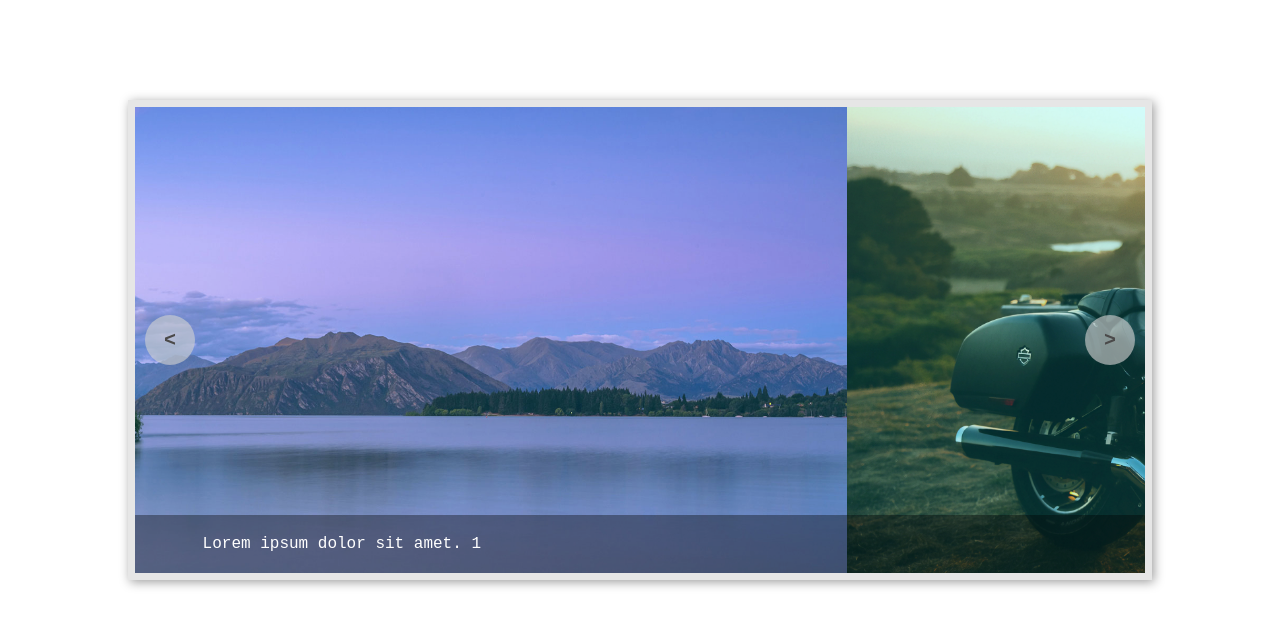
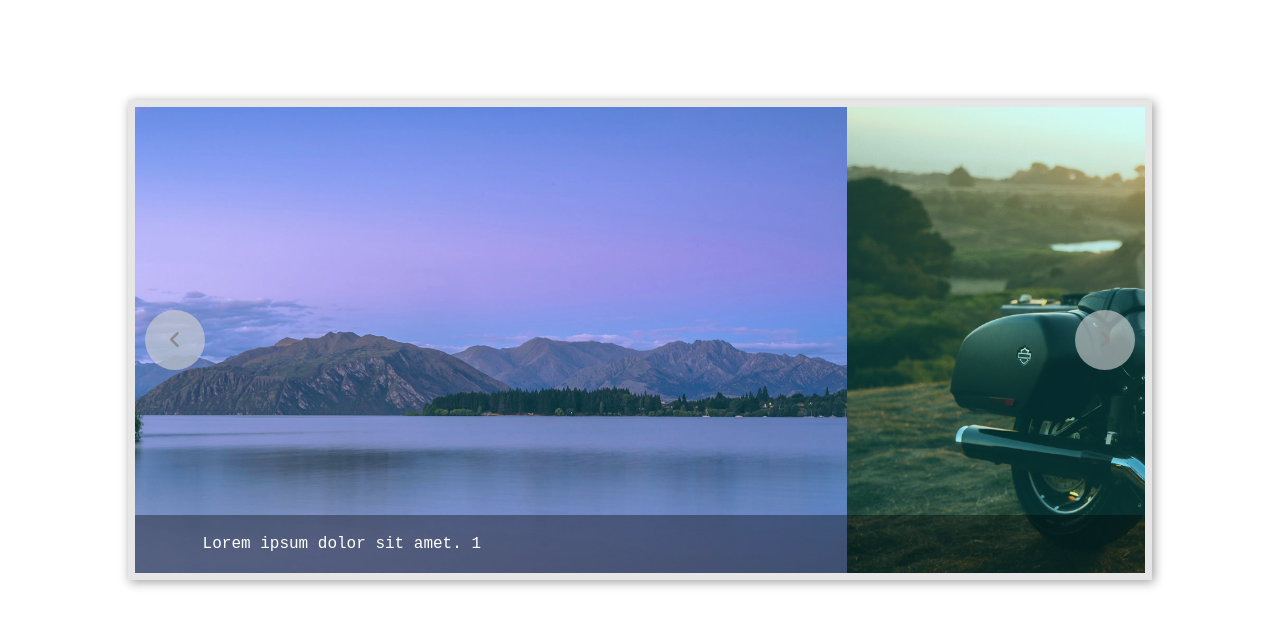
Before and after one commit to isaiismael/carrusel, a plain HTML site: page index.html in a window 1280 px wide. Drawn offline with Linux system fonts and the light colour scheme.

Commit message:
carrusel v2

```diff
--- a/css/estilos.css
+++ b/css/estilos.css
@@ -45,14 +45,14 @@
 }
 
 .button {
-  width: 50px;
-  height: 50px;
+  width: 60px;
+  height: 60px;
   border-radius: 50%;
   background: rgba(209, 209, 209, 0.623);
   display: flex;
   justify-content: center;
   align-items: center;
-  color: rgb(75, 74, 74);
+  color: rgb(139, 139, 139);
   font-weight: bold;
   font-size: 20px;
   font-family: monospace;
--- a/index.html
+++ b/index.html
@@ -7,6 +7,7 @@
     <meta name="viewport" content="width=device-width, initial-scale=1.0">
     <title>Document</title>
     <link rel="stylesheet" href="css/estilos.css">
+    <script src="https://kit.fontawesome.com/03a89292db.js" crossorigin="anonymous"></script>
 </head>
 
 <body>
@@ -41,10 +42,10 @@
 
         <div class="slider__button">
             <div class="button slider__button-left">
-                <span>&#60</span>
+                <i class="fas fa-angle-left"></i>
             </div>
             <div class="button slider__button-right">
-                <span>&#62</span>
+                <i class="fas fa-angle-right"></i>
             </div>
         </div>
     </div>
```
